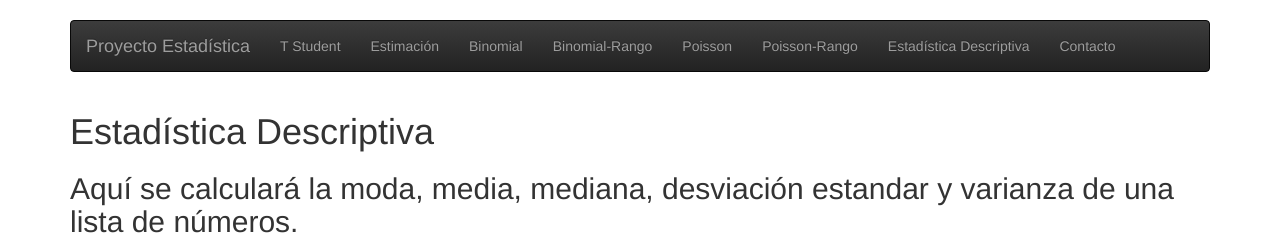
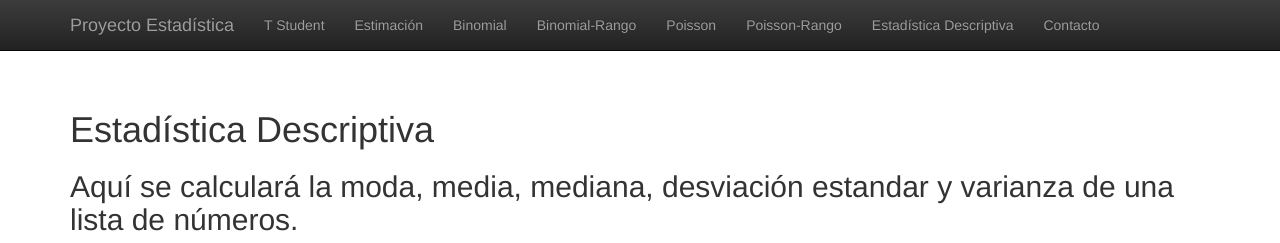
Before and after one commit to michmoca/proyecto-estadisticautn, a Django app: page /home/descriptiva-info/ in a window 1280 px wide. Shown: the top 243 px of the page. Run offline with Django 3.2, Linux system fonts and the light colour scheme; some libraries are stand-ins or nearby versions.

Commit message:
arreglados los margenes de las barras

```diff
--- a/accounts/static/accounts/style.css
+++ b/accounts/static/accounts/style.css
@@ -1,3 +1,3 @@
-body{
-
-}
+body { padding-bottom: 70px;
+      padding-top: 70px;
+      }
--- a/accounts/templates/base.html
+++ b/accounts/templates/base.html
@@ -8,6 +8,9 @@
 
     <!-- Optional theme -->
     <link rel="stylesheet" href="https://maxcdn.bootstrapcdn.com/bootstrap/3.3.7/css/bootstrap-theme.min.css" integrity="sha384-rHyoN1iRsVXV4nD0JutlnGaslCJuC7uwjduW9SVrLvRYooPp2bWYgmgJQIXwl/Sp" crossorigin="anonymous">
+
+    {% load static %}
+    <link rel="stylesheet" href="{% static 'accounts/style.css' %}">
 
     {% block head %}
     <title>Proyecto Estadística UTN</title>
@@ -20,8 +23,8 @@
 
       <div class="container">
         <!-- Static navbar -->
-        <nav class="navbar navbar-inverse">
-          <div class="container-fluid">
+        <nav class="navbar navbar-inverse navbar-fixed-top">
+          <div class="container ">
             <div class="navbar-header">
               <button type="button" class="navbar-toggle collapsed" data-toggle="collapse" data-target="#navbar" aria-expanded="false" aria-controls="navbar">
                 <span class="sr-only">Toggle navigation</span>
@@ -54,8 +57,12 @@
       {% block body %}
       <h1>Base</h1>
       {% endblock %}
-    </div>
 
+
+    </div><!-- /container fluid -->
+
+
+    <div class="container-fluid">
       <div class="navbar navbar-inverse navbar-fixed-bottom">
         <div class="container">
           <p class="navbar-text pull-left">© 2017 - Proyecto Michael Montes.
@@ -66,9 +73,7 @@
           <span class="glyphicon glyphicon-star"></span>Ver en github.com</a>
         </div>
       </div>
-
-
-
+    </div>
 
 
     <script src="https://ajax.googleapis.com/ajax/libs/jquery/1.12.4/jquery.min.js"></script>
--- a/home/templates/home/descriptiva_info.html
+++ b/home/templates/home/descriptiva_info.html
@@ -48,11 +48,13 @@
       <img src= "/home/charts/histograma.png" class="img-responsive" >
       {% endif %}
     </div>
-    <div class="col-md-6">
+
+    <!-- comentar para heroku -->
+    <!-- <div class="col-md-6">
       {% if resultado %}
       <img src="/home/charts/boxplot.jpg" class="img-responsive" >
       {% endif %}
-    </div>
+    </div> -->
 
   </div><!-- end row -->
 
```
Lines whose indentation alone changed are shown as unchanged.
